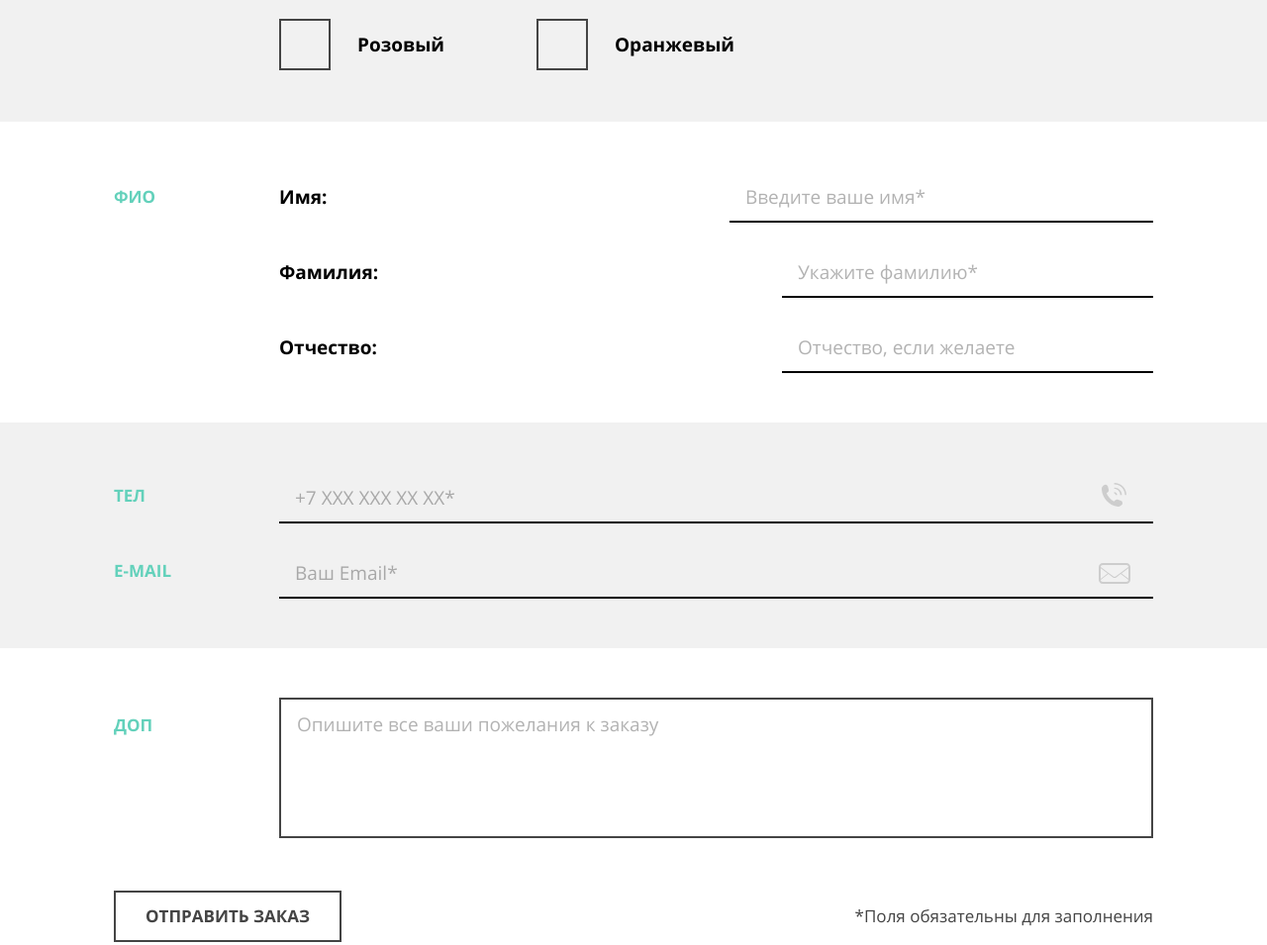
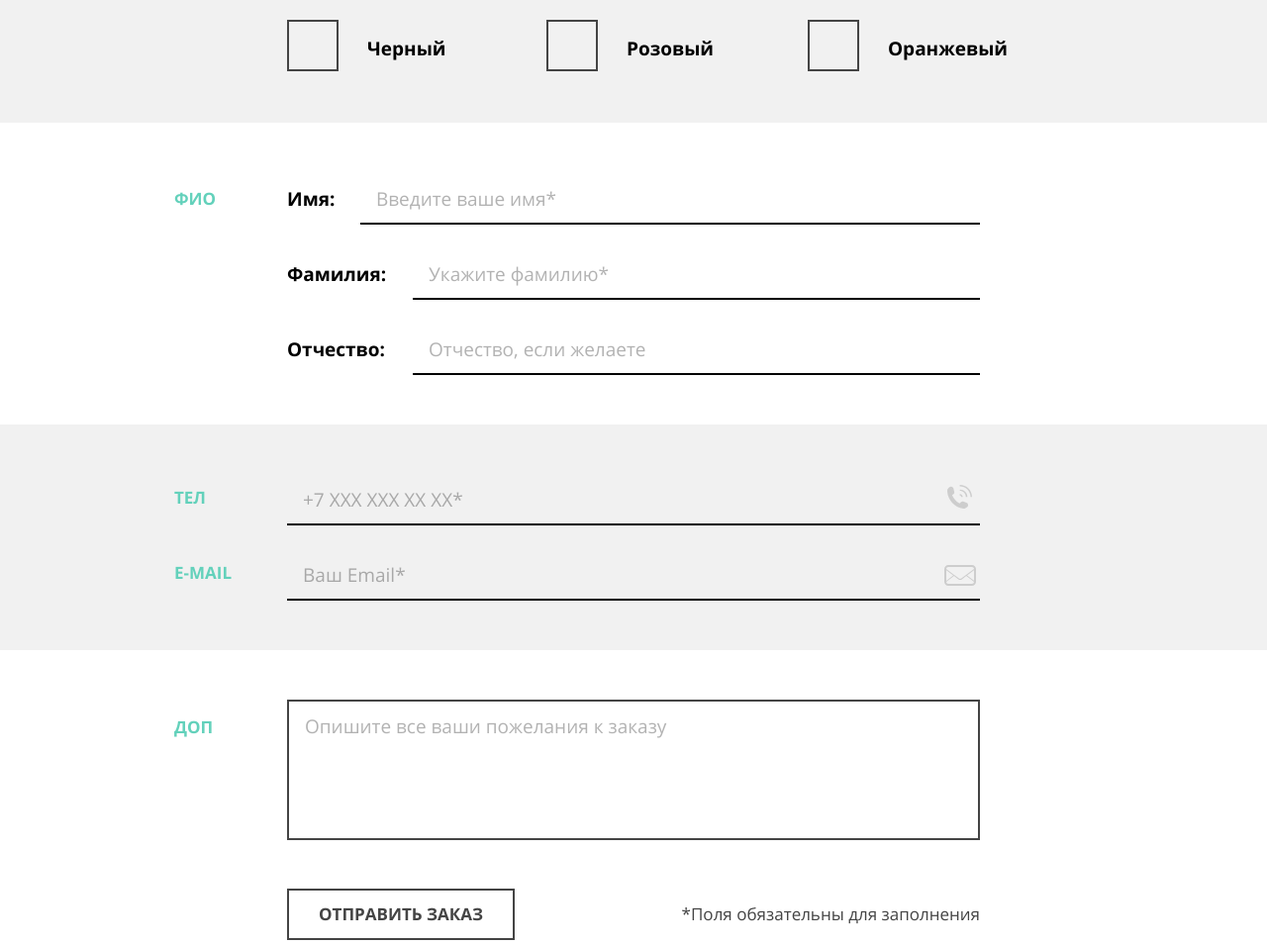
Before and after one commit to restby/574925-mishka-26, a website: page source/order.html in a window 1280 px wide. Shown: the part 861-1816 px from the top of the page at 99% size. Drawn offline with nearby package versions, Linux system fonts and the light colour scheme; files that its build step writes are made by us from their sources.

Commit message:
form desktop

```diff
--- a/source/sass/blocks/heading.scss
+++ b/source/sass/blocks/heading.scss
@@ -77,10 +77,10 @@
       min-height: 226px;
     }
 
-    // @media (min-width: $desktop-width) {
-    //   padding-top: 100px;
-    //   min-height: 255px;
-    // }
+    @media (min-width: $desktop-width) {
+      padding-top: 100px;
+      min-height: 255px;
+    }
   }
 }
 
--- a/source/sass/blocks/order-form.scss
+++ b/source/sass/blocks/order-form.scss
@@ -21,6 +21,10 @@
         display: grid;
         grid-template-columns: 260px 239px;
       }
+
+      @media (min-width: $desktop-width) {
+        grid-template-columns: 262px 264px 399px;
+      }
     }
 
     @media (min-width: $tablet-width) {
@@ -29,9 +33,9 @@
       padding-bottom: 29px;
     }
 
-    // @media (min-width: $desktop-width) {
-    //   grid-template-columns: repeat(3, auto);
-    // }
+    @media (min-width: $desktop-width) {
+      padding-top: 48px;
+    }
   }
 
   &--full-name {
@@ -40,6 +44,16 @@
     @media (min-width: $tablet-width) {
       padding-top: 50px;
       padding-bottom: 26px;
+    }
+
+    @media (min-width: $desktop-width) {
+      padding-top: 51px;
+    }
+
+    & .container {
+      @media (min-width: $desktop-width) {
+        padding-right: 225px;
+      }
     }
   }
 
@@ -51,6 +65,12 @@
       padding-top: 50px;
       padding-bottom: 0;
     }
+
+    & .container {
+      @media (min-width: $desktop-width) {
+        padding-right: 225px;
+      }
+    }
   }
 
   &--email {
@@ -60,12 +80,28 @@
       background-color: #f1f1f1;
       padding-bottom: 26px;
     }
+
+    & .container {
+      @media (min-width: $desktop-width) {
+        padding-right: 225px;
+      }
+    }
   }
 
   &--addition {
     @media (min-width: $tablet-width) {
       padding-top: 50px;
       padding-bottom: 29px;
+    }
+
+    @media (min-width: $desktop-width) {
+      padding-bottom: 25px;
+    }
+
+    & .container {
+      @media (min-width: $desktop-width) {
+        padding-right: 225px;
+      }
     }
   }
 
@@ -74,6 +110,10 @@
 
     @media (min-width: $tablet-width) {
       padding-left: 217px;
+    }
+
+    @media (min-width: $desktop-width) {
+      padding-left: 225px;
     }
   }
 }
@@ -109,6 +149,11 @@
     position: absolute;
     top: 20px;
     left: 50px;
+    width: auto;
+  }
+
+  @media (min-width: $desktop-width) {
+    left: 111px;
   }
 
   &--type {
@@ -185,6 +230,11 @@
   @media (min-width: $tablet-width) {
     padding-left: 79px;
     font-size: 19px;
+  }
+
+  @media (min-width: $desktop-width) {
+    padding-top: 5px;
+    padding-left: 81px;
   }
 
   &--radio {
@@ -273,6 +323,11 @@
         left: 8px;
         background-image: url("../../img/svg/tick-tablet.svg");
       }
+
+      @media (min-width: $desktop-width) {
+        top: 16px;
+        left: 9px;
+      }
     }
 
     &:hover {
@@ -288,6 +343,10 @@
 
   &--full-name {
     padding-left: 0;
+
+    @media (min-width: $desktop-width) {
+      padding-top: 0;
+    }
   }
 
 }
@@ -402,6 +461,10 @@
       width: 428px;
     }
 
+    @media (min-width: $desktop-width) {
+      width: 626px;
+    }
+
   }
 
   &--last-name {
@@ -409,6 +472,9 @@
       width: 375px;
     }
 
+    @media (min-width: $desktop-width) {
+      width: 573px;
+    }
   }
 
   &--middle-name {
@@ -416,6 +482,9 @@
       width: 375px;
     }
 
+    @media (min-width: $desktop-width) {
+      width: 573px;
+    }
   }
 
   &--message {
@@ -474,6 +543,10 @@
     @media (min-width: $tablet-width) {
       right: 27px;
     }
+
+    @media (min-width: $desktop-width) {
+      right: 8px;
+    }
   }
 
   &--email {
@@ -484,6 +557,10 @@
 
     @media (min-width: $tablet-width) {
       right: 23px;
+    }
+
+    @media (min-width: $desktop-width) {
+      right: 4px;
     }
   }
 }
@@ -496,6 +573,11 @@
       display: flex;
       flex-direction: row-reverse;
       justify-content: space-between;
+    }
+
+    @media (min-width: $desktop-width) {
+      padding-left: 225px;
+      padding-right: 225px;
     }
   }
 }
--- a/source/sass/blocks/order.scss
+++ b/source/sass/blocks/order.scss
@@ -5,6 +5,10 @@
   @media (min-width: $tablet-width) {
     padding-top: 64px;
     padding-bottom: 50px;
+  }
+
+  @media (min-width: $desktop-width) {
+    padding-top: 115px;
   }
 }
 
@@ -18,6 +22,10 @@
     line-height: 30px;
     margin-bottom: 63px;
   }
+
+  @media (min-width: $desktop-width) {
+    margin-left: 175px;
+    width: 702px;
+    margin-bottom: 61px;
+  }
 }
-
-// .order__form {}
```
